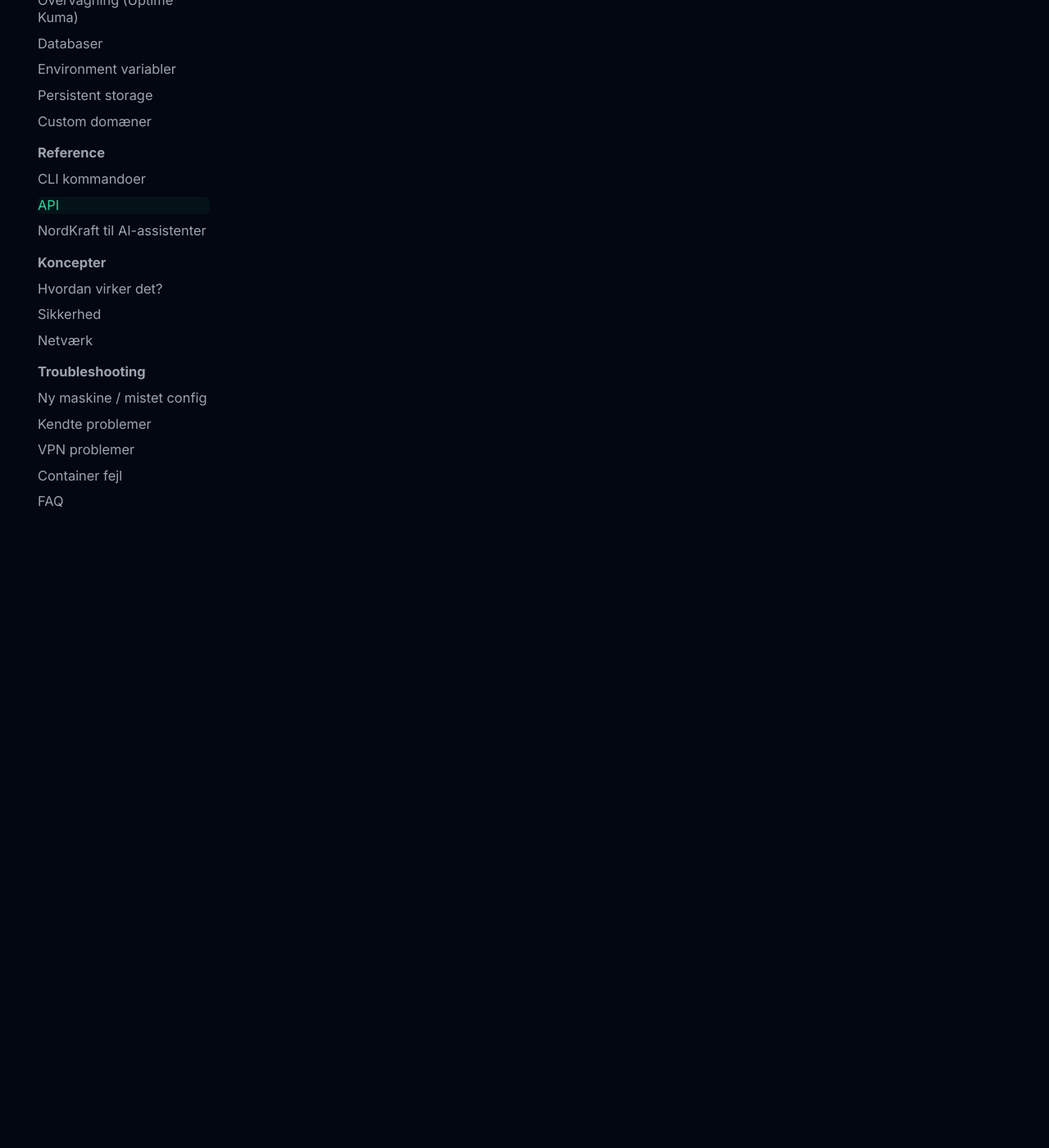
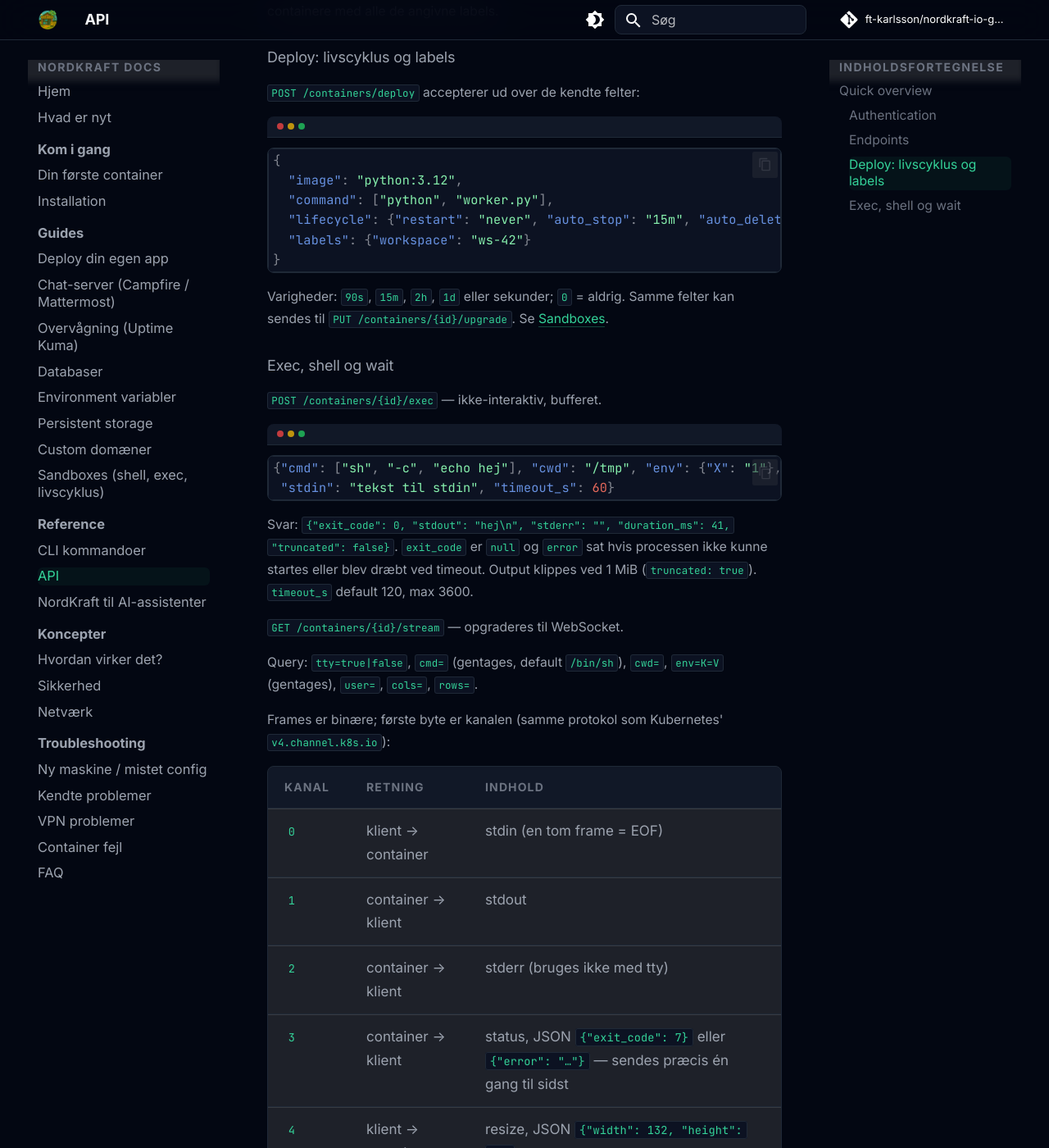
Before and after one commit to ft-karlsson/nordkraft-io-garage-cloud, an MkDocs documentation site: the page built from docs/reference/api.md, in a window 1280 px wide and 1400 px high, scrolled down 1564 px. Shown: the whole window at 82% size. Built offline with MkDocs 1.6.1 and Material for MkDocs 9.7.7, drawn with Linux system fonts in a browser that asks for light colours; comment, search, counter and statistics services are not loaded; some of the changed text lies outside the part shown.

Commit message:
docs: sandboxes guide, CLI/API reference for shell/exec/wait/lifecycle, changelog
Co-authored-by: Claude Fable 5.1 <noreply@anthropic.com>

````diff
--- a/docs/reference/api.md
+++ b/docs/reference/api.md
@@ -25,6 +25,62 @@ Alle requests autentificeres via din WireGuard VPN-forbindelse. Ingen API keys n
 | `/containers/{id}/start` | POST | Start container |
 | `/containers/{id}` | DELETE | Slet container |
 | `/containers/{id}/logs` | GET | Hent logs |
+| `/containers/{id}/exec` | POST | Kør én kommando, få output og exit-kode |
+| `/containers/{id}/stream` | GET (WebSocket) | Interaktiv shell / streamet exec |
+| `/containers/{id}/wait` | POST | Vent på at hovedprocessen slutter |
 | `/auth/verify` | GET | Verificer auth |
 
-Fuld dokumentation kommer snart.
+`GET /containers` tager `?label=KEY=VALUE` (kan gentages) og returnerer kun containere med alle de angivne labels.
+
+### Deploy: livscyklus og labels
+
+`POST /containers/deploy` accepterer ud over de kendte felter:
+
+```json
+{
+  "image": "python:3.12",
+  "command": ["python", "worker.py"],
+  "lifecycle": {"restart": "never", "auto_stop": "15m", "auto_delete": "1h", "max_lifetime": "24h"},
+  "labels": {"workspace": "ws-42"}
+}
+```
+
+Varigheder: `90s`, `15m`, `2h`, `1d` eller sekunder; `0` = aldrig. Samme felter kan sendes til `PUT /containers/{id}/upgrade`. Se [Sandboxes](../guides/sandboxes.md).
+
+### Exec, shell og wait
+
+**`POST /containers/{id}/exec`** — ikke-interaktiv, bufferet.
+
+```json
+{"cmd": ["sh", "-c", "echo hej"], "cwd": "/tmp", "env": {"X": "1"}, "user": "1000:1000",
+ "stdin": "tekst til stdin", "timeout_s": 60}
+```
+
+Svar: `{"exit_code": 0, "stdout": "hej\n", "stderr": "", "duration_ms": 41, "truncated": false}`.
+`exit_code` er `null` og `error` sat hvis processen ikke kunne startes eller blev dræbt ved timeout.
+Output klippes ved 1 MiB (`truncated: true`). `timeout_s` default 120, max 3600.
+
+**`GET /containers/{id}/stream`** — opgraderes til WebSocket.
+
+Query: `tty=true|false`, `cmd=` (gentages, default `/bin/sh`), `cwd=`, `env=K=V` (gentages),
+`user=`, `cols=`, `rows=`.
+
+Frames er binære; første byte er kanalen (samme protokol som Kubernetes' `v4.channel.k8s.io`):
+
+| Kanal | Retning | Indhold |
+|-------|---------|---------|
+| `0` | klient → container | stdin (en tom frame = EOF) |
+| `1` | container → klient | stdout |
+| `2` | container → klient | stderr (bruges ikke med tty) |
+| `3` | container → klient | status, JSON `{"exit_code": 7}` eller `{"error": "…"}` — sendes præcis én gang til sidst |
+| `4` | klient → container | resize, JSON `{"width": 132, "height": 43}` |
+
+Sessionen afsluttes når processen slutter, klienten lukker, efter 30 min uden trafik eller efter 12 timer.
+Processen i containeren dræbes altid når sessionen slutter — ingen forældreløse shells.
+
+**`POST /containers/{id}/wait?timeout_s=300`** — long-poll. Svar `{"exit_code": 3, "timed_out": false}`;
+`exit_code` er `null` hvis containeren ikke har nogen kørende proces (aldrig startet eller allerede fjernet).
+Kald igen mens `timed_out` er `true`. Max 3600 sekunder pr. kald.
+
+Alle tre virker ens uanset hvilken node containeren kører på: controlleren videresender
+strømmen uændret til noden over WireGuard.
--- a/mkdocs.yml
+++ b/mkdocs.yml
@@ -53,6 +53,7 @@ nav:
     - Environment variabler: guides/environment.md
     - Persistent storage: guides/storage.md
     - Custom domæner: guides/domains.md
+    - Sandboxes (shell, exec, livscyklus): guides/sandboxes.md
   - Reference:
     - CLI kommandoer: reference/cli.md
     - API: reference/api.md
````
Also changed, not shown: docs/changelog.md (+35 -0 lines), docs/guides/sandboxes.md (added, +111 -0 lines), docs/reference/cli.md (+63 -0 lines).
